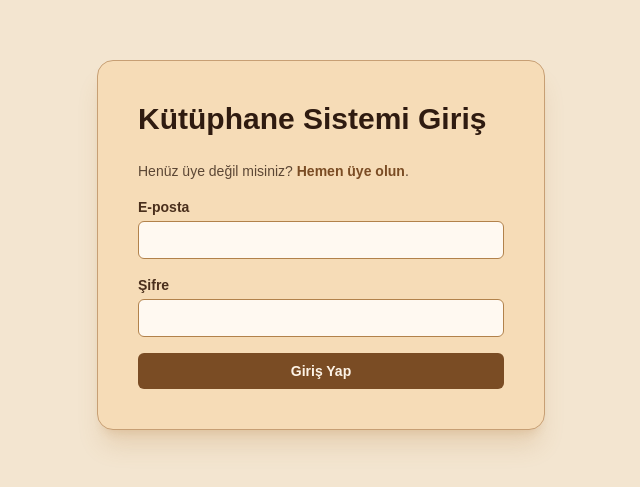
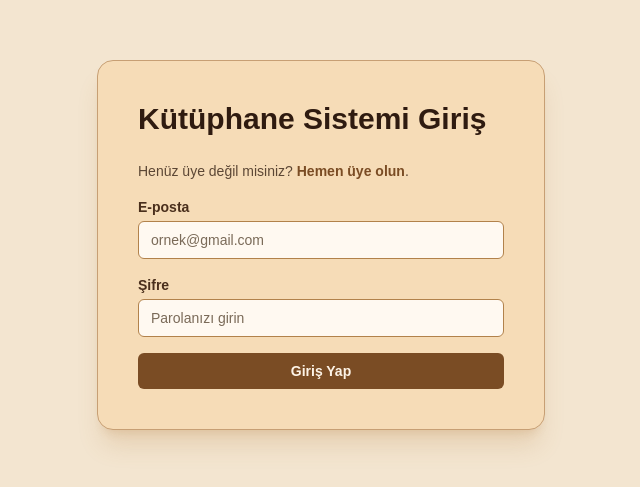
Before and after one commit to PfandAhter/kutuphane-uygulamasi, a Next.js app: page /login in a window 1280 px wide. Shown: the part 155-642 px from the top of the page, without its empty margins (319-959 px from the left). Built offline with nearby package versions, Linux system fonts and the light colour scheme; no server answers.

Commit message:
UPDATE placeholder value updated

```diff
--- a/app/login/page.tsx
+++ b/app/login/page.tsx
@@ -60,6 +60,7 @@ export default function LoginPage() {
                         <input
                             type="email"
                             value={email}
+                            placeholder={"ornek@gmail.com"}
                             onChange={(e) => setEmail(e.target.value)}
                             className="w-full rounded-md border border-[#b2824b] px-3 py-2 text-sm bg-[#fff9f1] text-black placeholder:text-[#7a6a58] focus:outline-none focus:ring-2 focus:ring-[#a15c2f]"
                             required
@@ -72,6 +73,7 @@ export default function LoginPage() {
                         <input
                             type="password"
                             value={password}
+                            placeholder={"Parolanızı girin"}
                             onChange={(e) => setPassword(e.target.value)}
                             className="w-full rounded-md border border-[#b2824b] px-3 py-2 text-sm bg-[#fff9f1] text-black placeholder:text-[#7a6a58] focus:outline-none focus:ring-2 focus:ring-[#a15c2f]"
                             required
```
